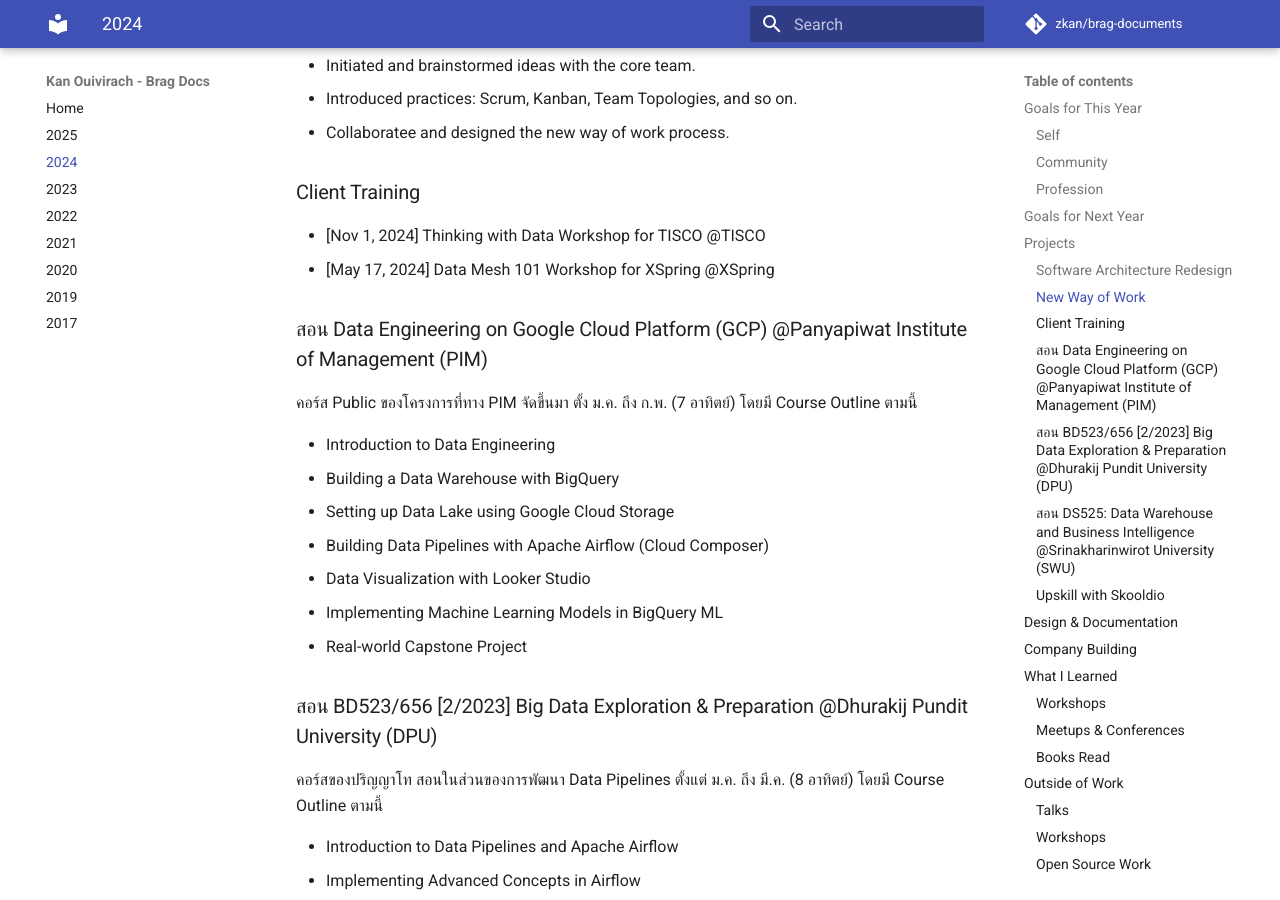
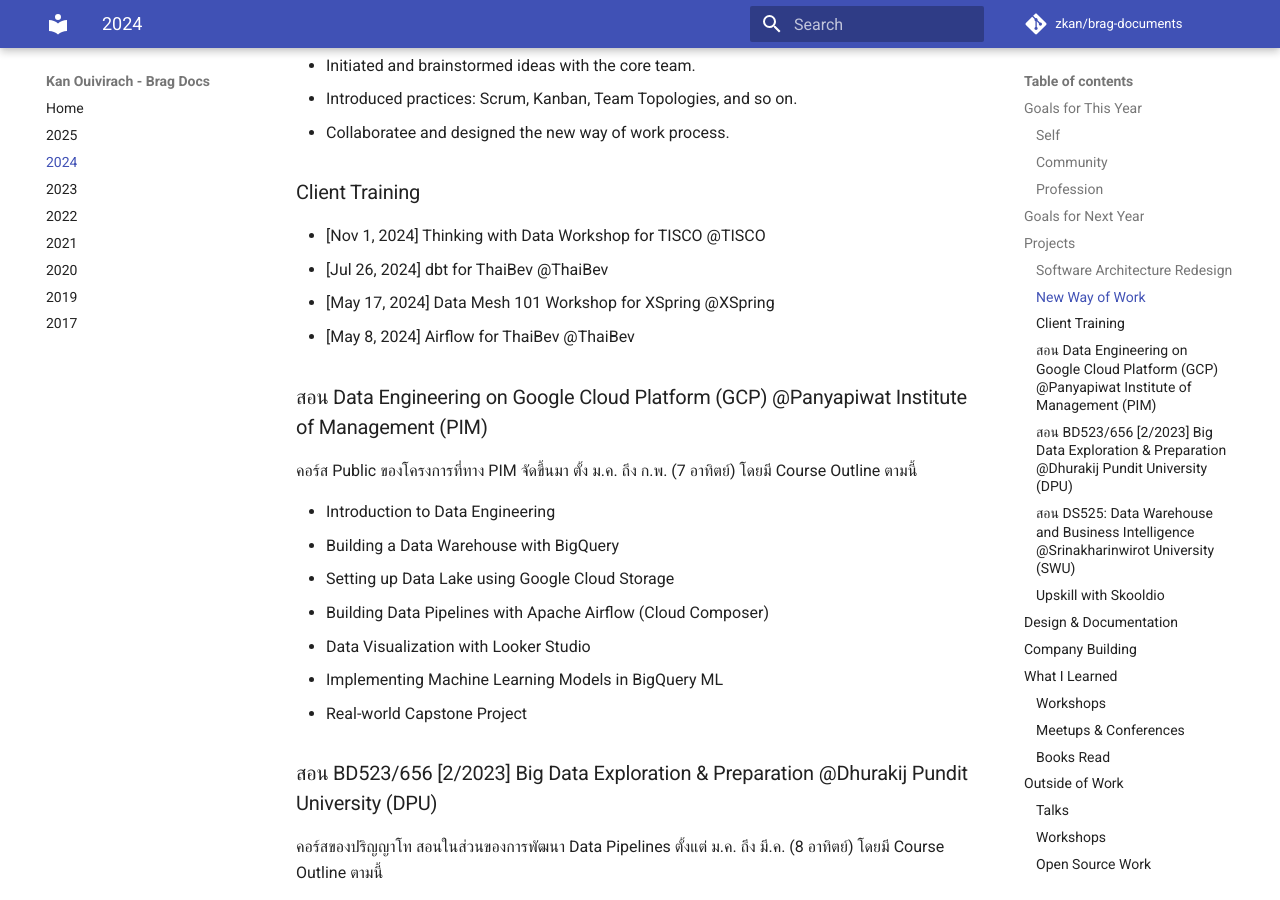
Before and after one commit to zkan/brag-documents, an MkDocs documentation site: the page built from docs/2024.md, in a window 1280 px wide and 900 px high, scrolled down 1174 px. Built offline with MkDocs 1.6.1 and Material for MkDocs 9.7.7, drawn with Linux system fonts in a browser that asks for light colours; comment, search, counter and statistics services are not loaded.

Commit message:
Add Airflow and dbt for ThaiBev

```diff
--- a/docs/2024.md
+++ b/docs/2024.md
@@ -44,7 +44,9 @@
 ### Client Training
 
 * [Nov 1, 2024] Thinking with Data Workshop for TISCO @TISCO
+* [Jul 26, 2024] dbt for ThaiBev @ThaiBev
 * [May 17, 2024] Data Mesh 101 Workshop for XSpring @XSpring
+* [May 8, 2024] Airflow for ThaiBev @ThaiBev
 
 ### สอน Data Engineering on Google Cloud Platform (GCP) @Panyapiwat Institute of Management (PIM)
 
```
